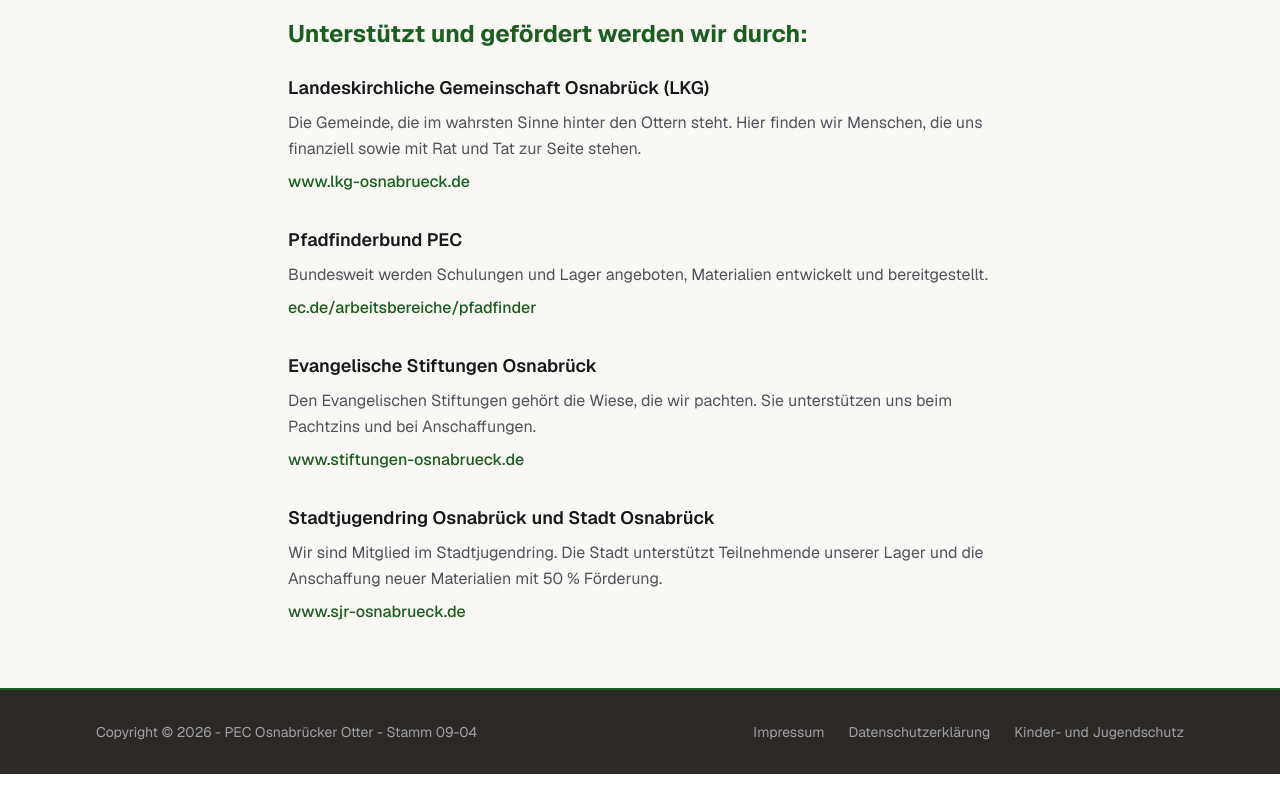
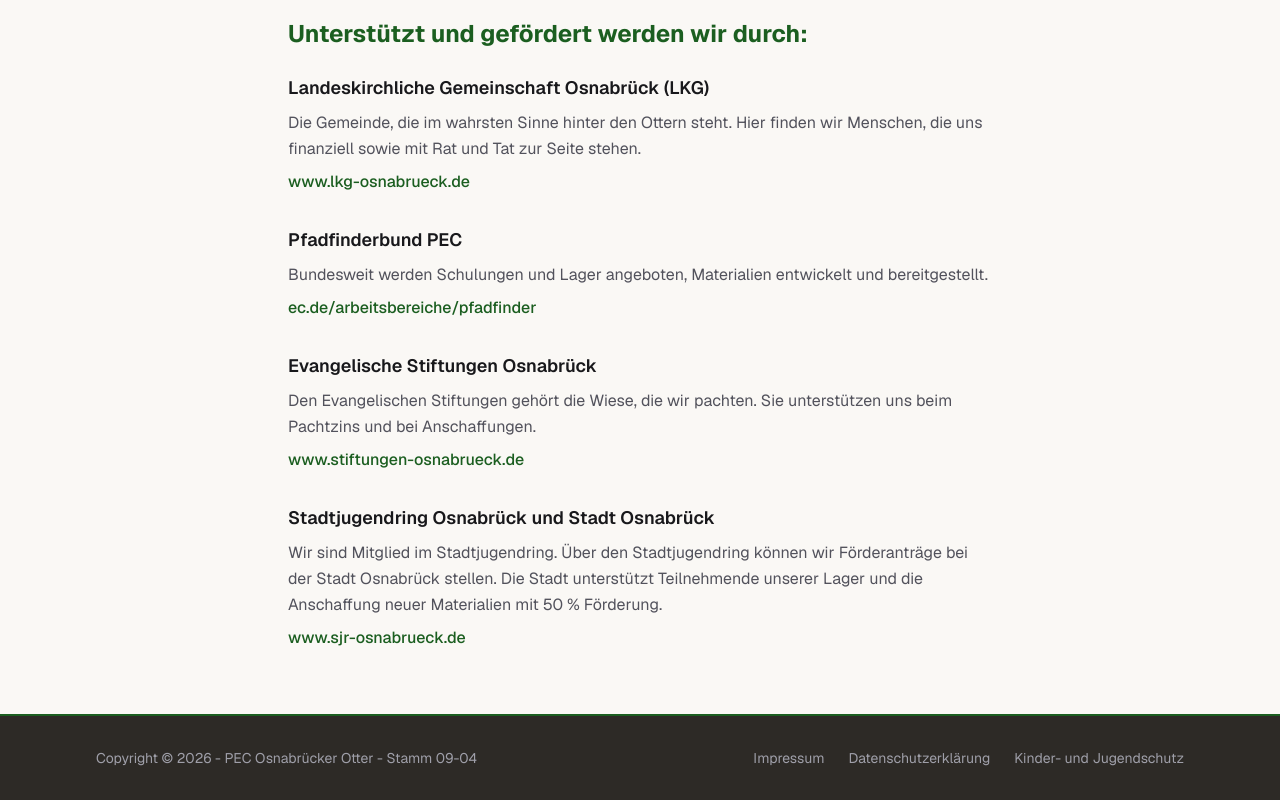
Before and after one commit to saurluca/os-otter, a Next.js app: page /unterstuetzen in a window 1280 px wide. Shown: the part 948-1748 px from the top of the page. Before the commit the page ends 1722 px from the top, so only its background shows below. Built offline with nearby package versions, Linux system fonts and the light colour scheme.

Commit message:
Enhance content on Unterstuetzen page; clarify membership details with Stadtjugendring and add information about funding opportunities for participants and material acquisition.

```diff
--- a/app/unterstuetzen/page.tsx
+++ b/app/unterstuetzen/page.tsx
@@ -85,7 +85,8 @@
               <div>
                 <h3 className="text-lg font-semibold text-zinc-900">Stadtjugendring Osnabrück und Stadt Osnabrück</h3>
                 <p className="mt-2 text-zinc-600 leading-relaxed">
-                  Wir sind Mitglied im Stadtjugendring. Die Stadt unterstützt Teilnehmende unserer Lager und die Anschaffung neuer Materialien mit 50 % Förderung.
+                  Wir sind Mitglied im Stadtjugendring.
+                  Über den Stadtjugendring können wir Förderanträge bei der Stadt Osnabrück stellen. Die Stadt unterstützt Teilnehmende unserer Lager und die Anschaffung neuer Materialien mit 50 % Förderung.
                 </p>
                 <a href="https://www.sjr-osnabrueck.de/" target="_blank" rel="noopener noreferrer" className="mt-2 inline-block font-medium text-[#1b5e20] hover:underline">
                   www.sjr-osnabrueck.de
```
